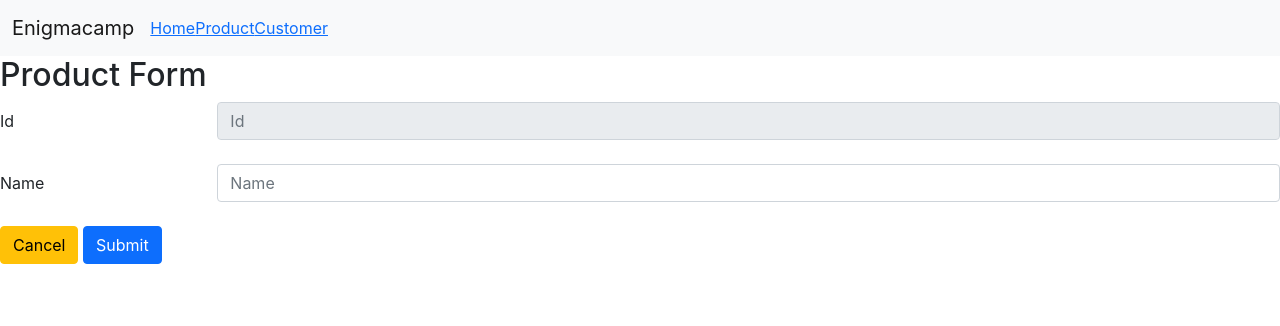
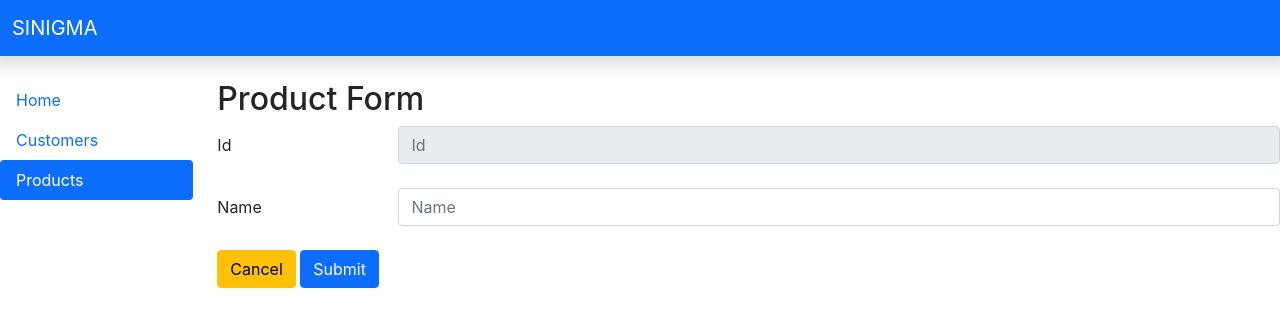
Before and after one commit to tikayesi/sinigma-testing, a React (Create React App) app: page /products/form/1 in a window 1280 px wide. Shown: the top 326 px of the page. Built offline with nearby package versions, Linux system fonts and the light colour scheme; no server answers.

Commit message:
able using bloc

```diff
--- a/package.json
+++ b/package.json
@@ -13,6 +13,7 @@
     "react-dom": "^17.0.2",
     "react-router-dom": "^6.2.1",
     "react-scripts": "5.0.0",
+    "reactstrap": "^9.0.1",
     "web-vitals": "^2.1.3",
     "yup": "^0.32.11"
   },
--- a/src/App.js
+++ b/src/App.js
@@ -1,67 +1,19 @@
 import React from "react";
 import {
   BrowserRouter as Router,
-  Routes,
-  Route,
   Link,
-  Outlet,
 } from "react-router-dom";
-import { NotFoundPage } from "./layout/NonFoundPage";
-import { Customer } from "./pages/customer/Customer";
-import { Home } from "./pages/home/Home";
-import { ProductForm } from "./pages/product/component/ProductForm";
-import ProductList from "./pages/product/component/ProductList";
-import { Product } from "./pages/product/Product";
+import ColumnLayout from "./layout/ColumnLayout";
+import Sidebar from "./layout/Sidebar";
+import AppRouters from "./routes/AppRouters";
 
 export const App = () => {
   return (
     <Router>
       <div>
-        <nav className="navbar navbar-expand-lg navbar-light bg-light">
-          <div className="container-fluid">
-            <a className="navbar-brand">Enigmacamp</a>
-            <button
-              className="navbar-toggler"
-              type="button"
-              data-bs-toggle="collapse"
-              data-bs-target="#navbarNav"
-              aria-controls="navbarNav"
-              aria-expanded="false"
-              aria-label="Toggle navigation"
-            >
-              <span className="navbar-toggler-icon"></span>
-            </button>
-            <div className="collapse navbar-collapse" id="navbarNav">
-              <ul className="navbar-nav">
-                <li className="nav-item">
-                  <Link to="/">Home</Link>
-                </li>
-                <li className="nav-item">
-                  <Link to="/products">Product</Link>
-                </li>
-                <li className="nav-item">
-                  <Link to="/customers">Customer</Link>
-                </li>
-              </ul>
-            </div>
-          </div>
-        </nav>
-
-        {/* A <Switch> looks through its children <Route>s and
-            renders the first one that matches the current URL. */}
-        <Routes>
-          <Route path="/" element={<Home />} />
-          <Route path="products" element={<Outlet />}>
-            <Route index element={<ProductList/>}/>
-             <Route path="form" element={<ProductForm />}/>
-             <Route path="form/:id" element={<ProductForm />}/>
-          <Route path="form" element={<ProductForm />}/>
-            </Route>
-          <Route path="customers" element={<Customer />}>
-          <Route path=":name" element={<Customer />} />
-            </Route>
-            <Route path="*" element={<NotFoundPage />} />
-        </Routes>
+       {/* <Sidebar/>
+        <AppRouters/> */}
+        <ColumnLayout/>
       </div>
     </Router>
   );
--- /dev/null
+++ b/src/layout/ColumnLayout.js
@@ -0,0 +1,26 @@
+import { Col, Row } from "reactstrap";
+import AppRouters from "../routes/AppRouters";
+import Header from "./Header";
+import Sidebar from "./Sidebar";
+
+const ColumnLayout = () => {
+    return(
+        <>
+         <Row>
+          <Col sm="12" className="p-0">
+            <Header />
+          </Col>
+        </Row>
+         <Row>
+          <Col sm="4" md="3" lg="2" className="d-none d-sm-block">
+            <Sidebar />
+          </Col>
+          <Col sm="8" md="9" lg="10">
+            <AppRouters />
+          </Col>
+        </Row>
+        </>
+    );
+}
+
+export default ColumnLayout;
--- /dev/null
+++ b/src/layout/Header.js
@@ -0,0 +1,11 @@
+import { Navbar, NavbarBrand } from "reactstrap"
+
+const Header = () => {
+    return(
+        <Navbar dark color="primary" className="shadow mb-4">
+        <NavbarBrand className="mr-auto">SINIGMA</NavbarBrand>
+      </Navbar>
+    )
+}
+
+export default Header;
--- /dev/null
+++ b/src/layout/Sidebar.js
@@ -0,0 +1,22 @@
+import { NavLink } from "react-router-dom";
+import { Nav, NavItem } from "reactstrap";
+
+const Sidebar = () => {
+    return(
+        <>
+          <Nav vertical pills>
+          <NavItem>
+            <NavLink to="/" className="nav-link">Home</NavLink>
+          </NavItem>
+          <NavItem>
+            <NavLink to="customers" className="nav-link">Customers</NavLink>
+          </NavItem>
+          <NavItem>
+            <NavLink to="products" className="nav-link">Products</NavLink>
+          </NavItem>
+        </Nav>
+        </>
+    )
+}
+
+export default Sidebar;
--- /dev/null
+++ b/src/pages/product/bloc/ProductFormBloc.js
@@ -0,0 +1,46 @@
+import { useNavigate, useParams } from "react-router-dom";
+import { createProduct, getProduct, updateproduct } from "../services/ProductService";
+
+const ProductFormBloc = () => {
+    let params = useParams();
+    const readable = params.id ? true : false;
+    const navigate = useNavigate();
+
+    const getProductById = async() =>{
+        const res = await getProduct(params.id)
+            return res;
+      }
+
+      const handleSubmit = async (values) => {
+          try{
+             let res = await createProduct(values);
+              console.log(res);
+              console.log(res.data);
+            navigate("/products");
+          } catch (error) {
+            console.error(error);
+          }
+      }
+
+      const handleUpdate = async (values) => {
+          try{
+              let res = await updateproduct(values)
+               console.log(res);
+               console.log(res.data);
+             navigate("/products");
+           } catch (error) {
+             console.error(error);
+           }
+      }
+
+      return {
+          params,
+          readable,
+          getProductById,
+          handleSubmit,
+          handleUpdate
+      }
+
+}
+
+export default ProductFormBloc;
--- /dev/null
+++ b/src/pages/product/bloc/ProductListBloc.js
@@ -0,0 +1,34 @@
+import { useState } from "react";
+import { deleteProduct, getProducts } from "../services/ProductService";
+
+const ProductListBloc = () => {
+    const [list, setList] = useState([]);
+
+    const getListProduct = async () => {
+        try {
+          const response = await getProducts();
+          setList(response.data.data);
+          console.log(list);
+        } catch (error) {
+          console.error(error);
+        }
+      };
+
+      const handleDelete = async(e) => {
+        console.log(e);
+        if ( window.confirm(`Are you sure to do this ${e.name}?`)){
+        await deleteProduct(e.id)
+           getListProduct()
+        }else{
+            getListProduct()
+        }
+    }
+
+    return {
+        list,
+        getListProduct,
+        handleDelete
+    }
+}
+
+export default ProductListBloc;
--- a/src/pages/product/component/ProductList.js
+++ b/src/pages/product/component/ProductList.js
@@ -1,57 +1,15 @@
-import axios from "axios";
-import { useEffect, useState } from "react";
+import { useEffect } from "react";
 import { useNavigate } from "react-router-dom";
-import { deleteProduct, getProducts } from "../services/ProductService";
 
-const ProductList = () => {
-  const [list, setList] = useState([]);
+const ProductList = ({bloc}) => {
+  const {list, getListProduct, handleDelete} = bloc();
 
   const navigate = useNavigate();
 
   useEffect(() => {
-    getProduct();
+    getListProduct();
   },[]);
 
-  const getProduct = async () => {
-    try {
-      const response = await getProducts();
-      setList(response.data.data);
-      console.log(list);
-    } catch (error) {
-      console.error(error);
-    }
-  };
-
-  const handleDelete = async(e) => {
-    console.log(e);
-    if ( window.confirm(`Are you sure to do this ${e.name}?`)){
-    await deleteProduct(e.id)
-       getProduct()
-    }else{
-        getProduct()
-    }
-
-    // await confirmAlert({
-    //     title: 'Confirm to delete',
-    //     // String interpolation
-    //     message: `Are you sure to do this ${e.name}?`,
-    //     buttons: [
-    //       {
-    //         label: 'Yes',
-    //         onClick: async () => {
-    //             await axios.delete(`http://localhost:3000/products/${e.id}`)
-    //             getProduct();
-    //         }
-    //       },
-    //       {
-    //         label: 'No',
-    //         onClick: () => {
-    //             getProduct();
-    //         }
-    //       }
-    //     ]
-    //   });
-}
 
   return (
     <>
--- /dev/null
+++ b/src/routes/AppRouters.js
@@ -0,0 +1,27 @@
+import { Outlet, Route, Routes } from "react-router-dom"
+import { NotFoundPage } from "../layout/NonFoundPage"
+import { Customer } from "../pages/customer/Customer"
+import { Home } from "../pages/home/Home"
+import ProductFormBloc from "../pages/product/bloc/ProductFormBloc"
+import ProductListBloc from "../pages/product/bloc/ProductListBloc"
+import { ProductForm } from "../pages/product/component/ProductForm"
+import ProductList from "../pages/product/component/ProductList"
+
+const AppRouters = () => {
+  return(
+    <Routes>
+    <Route path="/" element={<Home />} />
+    <Route path="products" element={<Outlet />}>
+      <Route index element={<ProductList bloc={() => ProductListBloc()}/>}/>
+       <Route path="form" element={<ProductForm bloc={() => ProductFormBloc()} />}/>
+       <Route path="form/:id" element={<ProductForm bloc={() => ProductFormBloc()} />}/>
+      </Route>
+    <Route path="customers" element={<Customer />}>
+    <Route path=":name" element={<Customer />} />
+      </Route>
+      <Route path="*" element={<NotFoundPage />} />
+  </Routes>
+  )
+}
+
+export default AppRouters;
```
Also changed, not shown: src/pages/product/component/ProductForm.js (+19 -40 lines), 1 other file (tests, documents, lock files or other folders).
